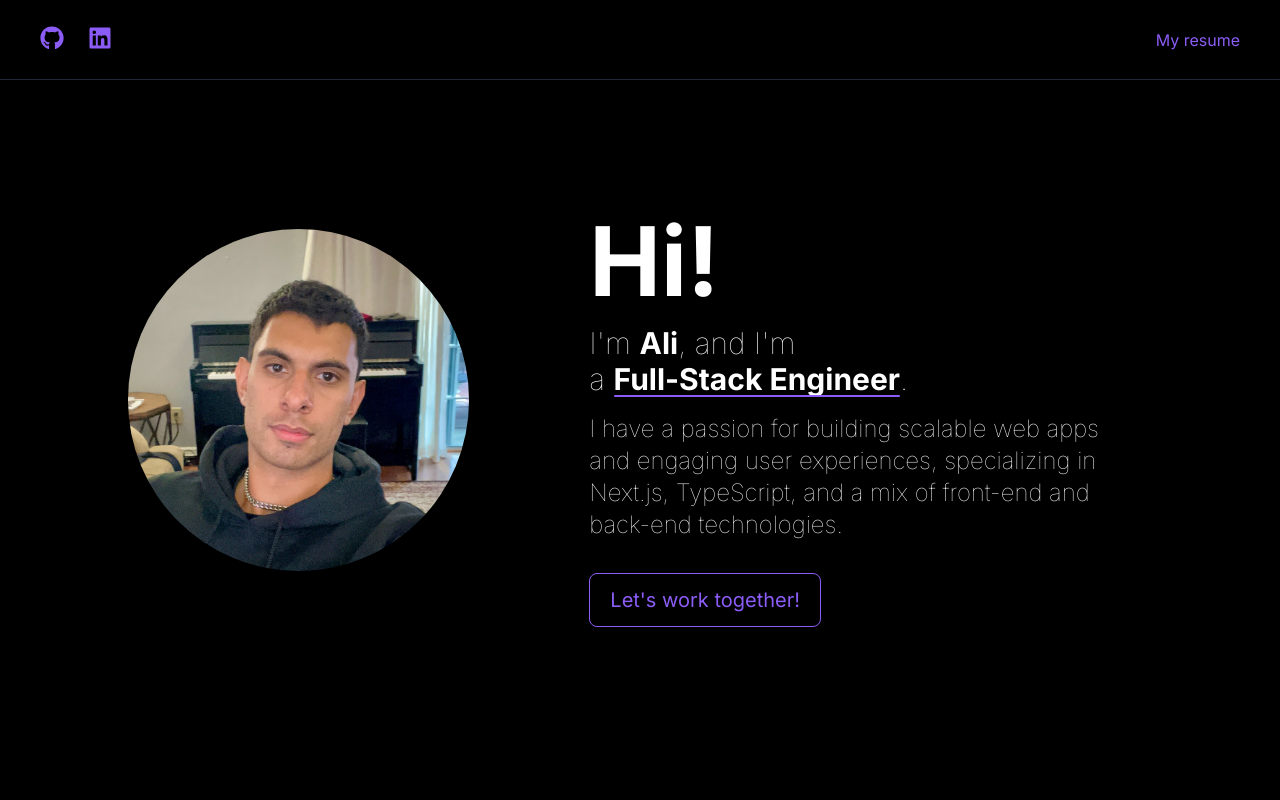
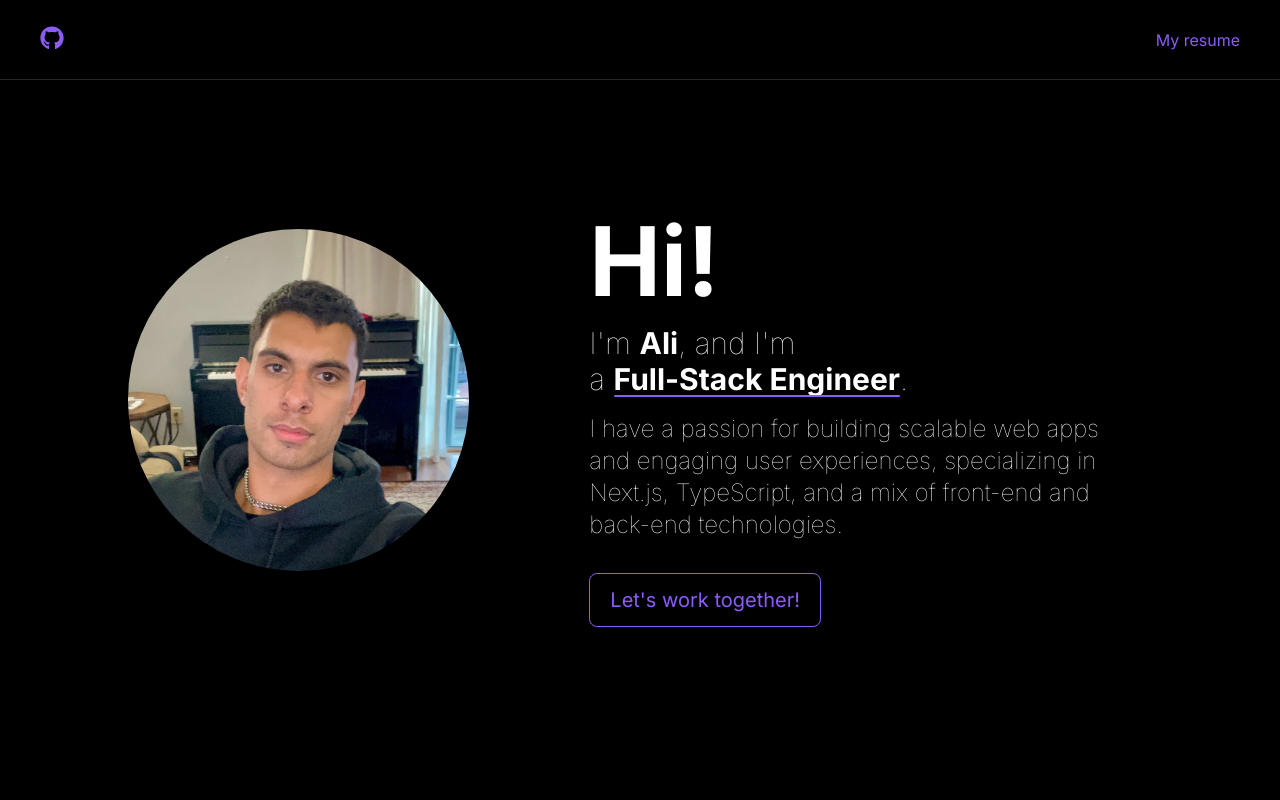
Before and after one commit to AliEskandari/personal-website, a Next.js app: page / in a window 1280 px wide. Shown: the top 800 px of the page. Built offline with nearby package versions, Linux system fonts and the light colour scheme.

Commit message:
hide linkedin button

```diff
--- a/components/navbar.tsx
+++ b/components/navbar.tsx
@@ -12,18 +12,18 @@ export default function Navbar() {
           variant="none"
           className="text-violet-500 hover:text-violet-400"
           as="Link"
-          href="/projects"
+          href="https://github.com/AliEskandari"
         >
           <FontAwesomeIcon icon={faGithub} className="size-6" />
         </Button>
-        <Button
+        {/* <Button
           variant="none"
           className="text-violet-500 hover:text-violet-400"
           as="Link"
           href="/about"
         >
           <FontAwesomeIcon icon={faLinkedin} className="size-6" />
-        </Button>
+        </Button> */}
       </div>
       <div>
         <Button
```
